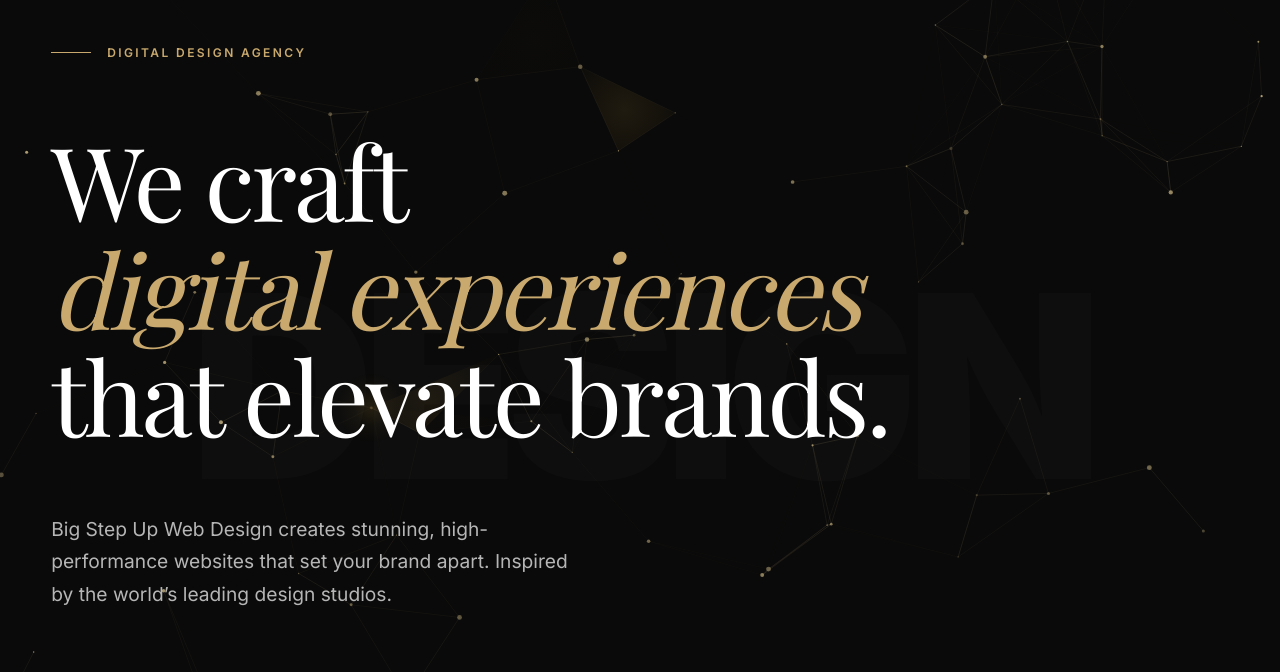
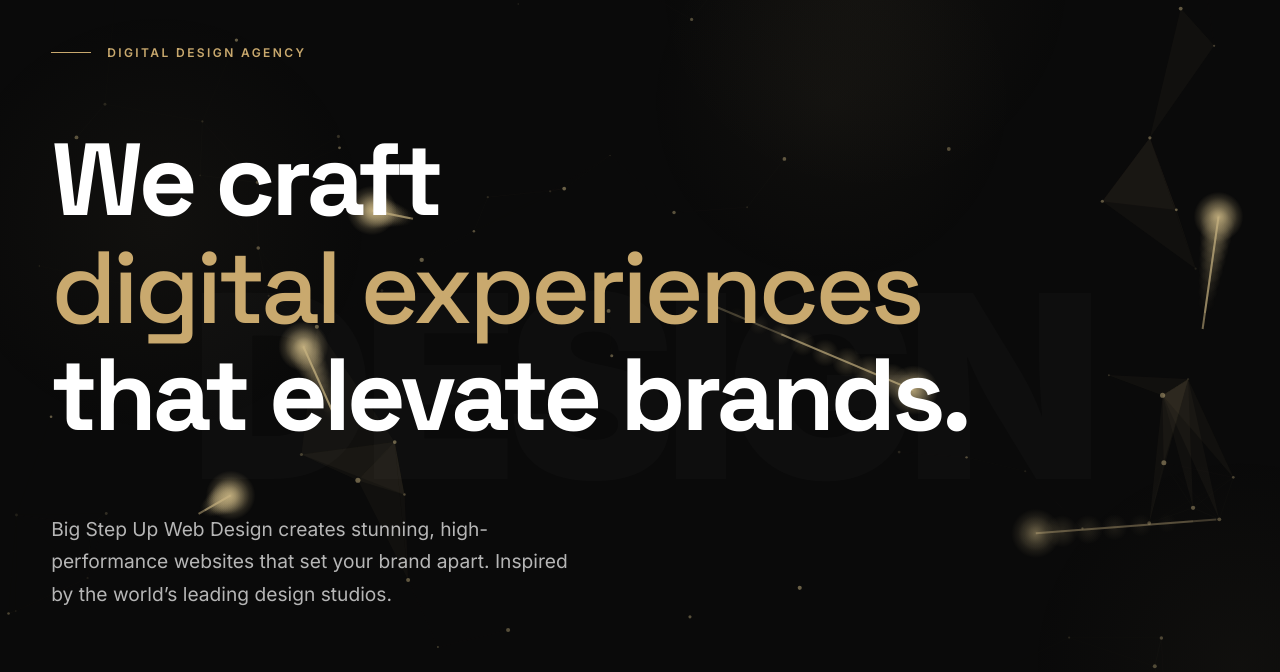
Before and after one commit to loveomoruyi/big-step-up-web-design, a plain HTML site: page index.html in a window 1280 px wide. Shown: the part 85-757 px from the top of the page. Drawn offline with nearby package versions, Linux system fonts and the light colour scheme; a web font is replaced by a local one.

Commit message:
Enhance plexus streaming highlights & update to modern Space Grotesk font
- Streaming highlights: increased from 5 to 12 lights, faster speed (0.012+random*0.018), brighter (alpha 0.85), smooth fade-out trail effect with 10-point trail history
- Font: replaced elegant Playfair Display with modern Space Grotesk (bold 700, tight -0.04em tracking)
- Title treatment: removed italic, added bold weight for contemporary Framer-inspired look
- More ambient glow points (4 vs 3), shorter stream delays for more energy

```diff
--- a/index.html
+++ b/index.html
@@ -7,7 +7,7 @@
     <link rel="stylesheet" href="styles.css">
     <link rel="preconnect" href="https://fonts.googleapis.com">
     <link rel="preconnect" href="https://fonts.gstatic.com" crossorigin>
-    <link href="https://fonts.googleapis.com/css2?family=Inter:wght@300;400;500;600;700;800;900&family=Playfair+Display:ital,wght@0,400;0,700;0,900;1,400;1,700;1,900&display=swap" rel="stylesheet">
+    <link href="https://fonts.googleapis.com/css2?family=Inter:wght@300;400;500;600;700;800;900&family=Space+Grotesk:wght@300;400;500;600;700&display=swap" rel="stylesheet">
 </head>
 <body>
     <div class="cursor-dot"></div>
--- a/script.js
+++ b/script.js
@@ -1,300 +1,190 @@
-// Plexus Digital FX Technology Background Animation
-// Enhanced with golden streaming highlights, breathing effects, and shape highlighting
-
 (function() {
-    var canvas = document.createElement('canvas');
+    const canvas = document.createElement('canvas');
     canvas.id = 'plexus-canvas';
     canvas.style.cssText = 'position:fixed;top:0;left:0;width:100%;height:100%;z-index:0;pointer-events:none;';
     document.body.insertBefore(canvas, document.body.firstChild);
-    var ctx = canvas.getContext('2d');
-    var width, height, particles = [], mouse = {x:null,y:null,radius:150};
-    var config = {count:80,size:2,lineDist:150,speed:0.5,color:'200,180,130'};
-    var time = 0;
-    var highlightedShapes = [];
-    var streamingLines = [];
-    var breathCycle = 0;
+    const ctx = canvas.getContext('2d');
+    const config = { count: 80, size: 2, lineDist: 150, speed: 0.5, color: '200,180,130' };
+    let W, H, particles = [], streams = [], mouse = { x: -1000, y: -1000 }, breathCycle = 0, glowPoints = [];
 
-    function resize(){width=canvas.width=window.innerWidth;height=canvas.height=window.innerHeight;}
+    function resize() { W = canvas.width = window.innerWidth; H = canvas.height = window.innerHeight; initGlowPoints(); }
 
-    function Particle(){
-        this.x=Math.random()*width;
-        this.y=Math.random()*height;
-        this.vx=(Math.random()-0.5)*config.speed;
-        this.vy=(Math.random()-0.5)*config.speed;
-        this.size=Math.random()*config.size+0.5;
-        this.opacity=Math.random()*0.5+0.3;
-        this.baseOpacity=this.opacity;
-    }
-
-    Particle.prototype.update=function(){
-        if(mouse.x!==null){
-            var dx=this.x-mouse.x,dy=this.y-mouse.y,dist=Math.sqrt(dx*dx+dy*dy);
-            if(dist<mouse.radius){
-                var force=(mouse.radius-dist)/mouse.radius;
-                this.vx+=dx/dist*force*0.02;
-                this.vy+=dy/dist*force*0.02;
-            }
-        }
-        var spd=Math.sqrt(this.vx*this.vx+this.vy*this.vy);
-        if(spd>config.speed*2){this.vx=this.vx/spd*config.speed*2;this.vy=this.vy/spd*config.speed*2;}
-        this.x+=this.vx;this.y+=this.vy;
-        if(this.x<0||this.x>width)this.vx*=-1;
-        if(this.y<0||this.y>height)this.vy*=-1;
-        if(this.x<0)this.x=0;if(this.x>width)this.x=width;
-        if(this.y<0)this.y=0;if(this.y>height)this.y=height;
-        // Breathing effect on particle opacity
-        this.opacity = this.baseOpacity + Math.sin(time * 0.002 + this.x * 0.01) * 0.15;
-    };
-
-    Particle.prototype.draw=function(){
-        ctx.beginPath();
-        ctx.arc(this.x,this.y,this.size,0,Math.PI*2);
-        ctx.fillStyle='rgba('+config.color+','+this.opacity+')';
-        ctx.fill();
-    };
-
-    function init(){
-        particles=[];
-        for(var i=0;i<config.count;i++)particles.push(new Particle());
-        // Initialize streaming lines
-        for(var i=0;i<5;i++){
-            streamingLines.push({
-                startIdx: Math.floor(Math.random()*config.count),
-                endIdx: Math.floor(Math.random()*config.count),
-                progress: 0,
-                speed: 0.005 + Math.random()*0.008,
-                active: true,
-                delay: Math.random()*200
-            });
+    function initGlowPoints() {
+        glowPoints = [];
+        for (let i = 0; i < 4; i++) {
+            glowPoints.push({ x: Math.random() * W, y: Math.random() * H, radius: 150 + Math.random() * 100, phase: Math.random() * Math.PI * 2, speedX: (Math.random() - 0.5) * 0.3, speedY: (Math.random() - 0.5) * 0.3 });
         }
     }
 
-    // Find triangles/polygons formed by connected particles
-    function findShapes(){
-        var shapes = [];
-        var len = particles.length;
-        for(var i=0;i<len;i++){
-            for(var j=i+1;j<len;j++){
-                var dx1=particles[i].x-particles[j].x;
-                var dy1=particles[i].y-particles[j].y;
-                var d1=Math.sqrt(dx1*dx1+dy1*dy1);
-                if(d1>config.lineDist)continue;
-                for(var k=j+1;k<len;k++){
-                    var dx2=particles[i].x-particles[k].x;
-                    var dy2=particles[i].y-particles[k].y;
-                    var d2=Math.sqrt(dx2*dx2+dy2*dy2);
-                    if(d2>config.lineDist)continue;
-                    var dx3=particles[j].x-particles[k].x;
-                    var dy3=particles[j].y-particles[k].y;
-                    var d3=Math.sqrt(dx3*dx3+dy3*dy3);
-                    if(d3>config.lineDist)continue;
-                    // Found a triangle
-                    shapes.push({
-                        points:[particles[i],particles[j],particles[k]],
-                        avgDist:(d1+d2+d3)/3
-                    });
-                    if(shapes.length>15)return shapes; // Limit for performance
+    class Particle {
+        constructor() {
+            this.x = Math.random() * W; this.y = Math.random() * H;
+            this.vx = (Math.random() - 0.5) * config.speed; this.vy = (Math.random() - 0.5) * config.speed;
+            this.baseSize = config.size * (0.5 + Math.random() * 0.5);
+            this.breathPhase = Math.random() * Math.PI * 2;
+            this.breathSpeed = 0.01 + Math.random() * 0.02;
+        }
+        update() {
+            this.x += this.vx; this.y += this.vy;
+            if (this.x < 0 || this.x > W) this.vx *= -1;
+            if (this.y < 0 || this.y > H) this.vy *= -1;
+            this.breathPhase += this.breathSpeed;
+            let dx = this.x - mouse.x, dy = this.y - mouse.y;
+            let dist = Math.sqrt(dx * dx + dy * dy);
+            if (dist < 150) { let force = (150 - dist) / 150 * 0.5; this.vx += (dx / dist) * force; this.vy += (dy / dist) * force; }
+            this.vx *= 0.99; this.vy *= 0.99;
+        }
+        draw() {
+            let breathAlpha = 0.3 + Math.sin(this.breathPhase) * 0.2;
+            let breathSize = this.baseSize * (1 + Math.sin(this.breathPhase) * 0.3);
+            ctx.beginPath(); ctx.arc(this.x, this.y, breathSize, 0, Math.PI * 2);
+            ctx.fillStyle = 'rgba(' + config.color + ',' + breathAlpha + ')';
+            ctx.fill();
+        }
+    }
+
+    function createStream() {
+        return { from: Math.floor(Math.random() * config.count), to: Math.floor(Math.random() * config.count), progress: 0, speed: 0.012 + Math.random() * 0.018, delay: Math.random() * 80, trail: [] };
+    }
+
+    function init() {
+        particles = []; streams = [];
+        for (let i = 0; i < config.count; i++) particles.push(new Particle());
+        for (let i = 0; i < 12; i++) streams.push(createStream());
+    }
+
+    function getDist(a, b) { let dx = a.x - b.x, dy = a.y - b.y; return Math.sqrt(dx * dx + dy * dy); }
+
+    function findShapes() {
+        let shapes = [], len = particles.length;
+        for (let i = 0; i < len; i++) {
+            for (let j = i + 1; j < len; j++) {
+                let d1 = getDist(particles[i], particles[j]);
+                if (d1 > config.lineDist) continue;
+                for (let k = j + 1; k < len; k++) {
+                    let d2 = getDist(particles[i], particles[k]);
+                    let d3 = getDist(particles[j], particles[k]);
+                    if (d2 < config.lineDist && d3 < config.lineDist) {
+                        shapes.push([particles[i], particles[j], particles[k]]);
+                        if (shapes.length > 15) return shapes;
+                    }
                 }
             }
         }
         return shapes;
     }
 
-    // Update highlighted shapes periodically
-    var shapeTimer = 0;
-    function updateHighlightedShapes(){
-        shapeTimer++;
-        if(shapeTimer % 120 === 0){ // Every ~2 seconds at 60fps
-            var allShapes = findShapes();
-            highlightedShapes = [];
-            // Pick 3-5 random shapes to highlight
-            var count = Math.min(allShapes.length, 3 + Math.floor(Math.random()*3));
-            var shuffled = allShapes.sort(function(){return Math.random()-0.5;});
-            for(var i=0;i<count;i++){
-                highlightedShapes.push({
-                    shape: shuffled[i],
-                    fadeIn: 0,
-                    phase: Math.random() * Math.PI * 2
-                });
-            }
-        }
-    }
-
-    // Draw shapes with golden pulsing fill
-    function drawShapes(){
-        for(var i=0;i<highlightedShapes.length;i++){
-            var hs = highlightedShapes[i];
-            if(!hs || !hs.shape)continue;
-            var pts = hs.shape.points;
-            // Breathing/pulsing opacity
-            hs.fadeIn = Math.min(hs.fadeIn + 0.02, 1);
-            var pulse = Math.sin(time * 0.003 + hs.phase) * 0.5 + 0.5;
-            var alpha = pulse * 0.06 * hs.fadeIn; // Very subtle golden fill
-
-            ctx.beginPath();
-            ctx.moveTo(pts[0].x, pts[0].y);
-            ctx.lineTo(pts[1].x, pts[1].y);
-            ctx.lineTo(pts[2].x, pts[2].y);
-            ctx.closePath();
-
-            // Golden gradient fill
-            var centerX = (pts[0].x + pts[1].x + pts[2].x) / 3;
-            var centerY = (pts[0].y + pts[1].y + pts[2].y) / 3;
-            var grad = ctx.createRadialGradient(centerX, centerY, 0, centerX, centerY, hs.shape.avgDist * 0.7);
-            grad.addColorStop(0, 'rgba(255, 200, 80, ' + (alpha * 1.5) + ')');
-            grad.addColorStop(0.5, 'rgba(218, 165, 50, ' + alpha + ')');
-            grad.addColorStop(1, 'rgba(180, 130, 40, ' + (alpha * 0.3) + ')');
-            ctx.fillStyle = grad;
+    function drawShapes() {
+        let shapes = findShapes();
+        let pulse = Math.sin(breathCycle * 0.5) * 0.5 + 0.5;
+        for (let i = 0; i < shapes.length; i++) {
+            let s = shapes[i];
+            ctx.beginPath(); ctx.moveTo(s[0].x, s[0].y); ctx.lineTo(s[1].x, s[1].y); ctx.lineTo(s[2].x, s[2].y); ctx.closePath();
+            ctx.fillStyle = 'rgba(' + config.color + ',' + (0.02 + pulse * 0.02) + ')';
             ctx.fill();
         }
     }
 
-    function drawLines(){
-        var len=particles.length;
-        for(var i=0;i<len;i++){
-            for(var j=i+1;j<len;j++){
-                var dx=particles[i].x-particles[j].x;
-                var dy=particles[i].y-particles[j].y;
-                var dist=Math.sqrt(dx*dx+dy*dy);
-                if(dist<config.lineDist){
-                    var baseAlpha = (1-dist/config.lineDist)*0.4;
-                    // Base line with subtle breathing
-                    var breathAlpha = baseAlpha * (0.8 + Math.sin(breathCycle + i*0.1)*0.2);
-                    ctx.beginPath();
-                    ctx.moveTo(particles[i].x,particles[i].y);
-                    ctx.lineTo(particles[j].x,particles[j].y);
-                    ctx.strokeStyle='rgba('+config.color+','+breathAlpha+')';
-                    ctx.lineWidth=0.5;
-                    ctx.stroke();
+    function drawLines() {
+        let breathAlpha = 0.08 + Math.sin(breathCycle) * 0.03;
+        for (let i = 0; i < particles.length; i++) {
+            for (let j = i + 1; j < particles.length; j++) {
+                let d = getDist(particles[i], particles[j]);
+                if (d < config.lineDist) {
+                    let alpha = (1 - d / config.lineDist) * breathAlpha;
+                    ctx.beginPath(); ctx.moveTo(particles[i].x, particles[i].y); ctx.lineTo(particles[j].x, particles[j].y);
+                    ctx.strokeStyle = 'rgba(' + config.color + ',' + alpha + ')';
+                    ctx.lineWidth = 0.5; ctx.stroke();
                 }
             }
         }
     }
 
-    // Draw golden streaming highlights along lines
-    function drawStreamingHighlights(){
-        var len = particles.length;
-        for(var s=0;s<streamingLines.length;s++){
-            var stream = streamingLines[s];
-            if(time < stream.delay)continue;
-
+    function drawStreamingHighlights() {
+        for (let i = 0; i < streams.length; i++) {
+            let stream = streams[i];
+            if (stream.delay > 0) { stream.delay--; continue; }
             stream.progress += stream.speed;
-            if(stream.progress > 1){
-                // Reset with new random connection
-                stream.progress = 0;
-                stream.startIdx = Math.floor(Math.random()*len);
-                stream.endIdx = Math.floor(Math.random()*len);
-                stream.speed = 0.005 + Math.random()*0.008;
-                stream.delay = time + Math.random()*60;
+            if (stream.progress >= 1) { streams[i] = createStream(); streams[i].delay = Math.random() * 80; continue; }
+            let p1 = particles[stream.from], p2 = particles[stream.to];
+            if (!p1 || !p2) continue;
+            let currentX = p1.x + (p2.x - p1.x) * stream.progress;
+            let currentY = p1.y + (p2.y - p1.y) * stream.progress;
+            stream.trail.push({ x: currentX, y: currentY });
+            if (stream.trail.length > 10) stream.trail.shift();
+            let streamAlpha = Math.sin(stream.progress * Math.PI) * 0.85;
+            for (let t = 0; t < stream.trail.length; t++) {
+                let tp = stream.trail[t];
+                let tf = t / stream.trail.length;
+                let ta = streamAlpha * tf * 0.6;
+                if (ta <= 0) continue;
+                let tr = 8 + tf * 12;
+                let grad = ctx.createRadialGradient(tp.x, tp.y, 0, tp.x, tp.y, tr);
+                grad.addColorStop(0, 'rgba(' + config.color + ',' + ta + ')');
+                grad.addColorStop(1, 'rgba(' + config.color + ',0)');
+                ctx.beginPath(); ctx.arc(tp.x, tp.y, tr, 0, Math.PI * 2); ctx.fillStyle = grad; ctx.fill();
             }
-
-            var p1 = particles[stream.startIdx];
-            var p2 = particles[stream.endIdx];
-            if(!p1 || !p2)continue;
-
-            var dx = p2.x - p1.x;
-            var dy = p2.y - p1.y;
-            var dist = Math.sqrt(dx*dx+dy*dy);
-            if(dist > config.lineDist * 1.5)continue; // Only highlight connected-ish lines
-
-            // Calculate streaming point position
-            var px = p1.x + dx * stream.progress;
-            var py = p1.y + dy * stream.progress;
-
-            // Golden streaming glow
-            var streamAlpha = Math.sin(stream.progress * Math.PI) * 0.7; // Fade in/out along path
-            var grad = ctx.createRadialGradient(px, py, 0, px, py, 20);
-            grad.addColorStop(0, 'rgba(255, 215, 80, ' + (streamAlpha * 0.6) + ')');
-            grad.addColorStop(0.4, 'rgba(218, 175, 50, ' + (streamAlpha * 0.3) + ')');
-            grad.addColorStop(1, 'rgba(180, 140, 30, 0)');
-
-            ctx.beginPath();
-            ctx.arc(px, py, 20, 0, Math.PI*2);
-            ctx.fillStyle = grad;
-            ctx.fill();
-
-            // Bright core line segment near the streaming point
-            var segLen = 0.15; // Length of bright segment
-            var segStart = Math.max(0, stream.progress - segLen/2);
-            var segEnd = Math.min(1, stream.progress + segLen/2);
-            var sx = p1.x + dx * segStart;
-            var sy = p1.y + dy * segStart;
-            var ex = p1.x + dx * segEnd;
-            var ey = p1.y + dy * segEnd;
-
-            ctx.beginPath();
-            ctx.moveTo(sx, sy);
-            ctx.lineTo(ex, ey);
-            var lineGrad = ctx.createLinearGradient(sx, sy, ex, ey);
-            lineGrad.addColorStop(0, 'rgba(255, 200, 80, 0)');
-            lineGrad.addColorStop(0.5, 'rgba(255, 215, 100, ' + (streamAlpha * 0.8) + ')');
-            lineGrad.addColorStop(1, 'rgba(255, 200, 80, 0)');
-            ctx.strokeStyle = lineGrad;
-            ctx.lineWidth = 2;
-            ctx.stroke();
+            if (stream.trail.length > 1) {
+                ctx.beginPath(); ctx.moveTo(stream.trail[0].x, stream.trail[0].y);
+                for (let t = 1; t < stream.trail.length; t++) ctx.lineTo(stream.trail[t].x, stream.trail[t].y);
+                ctx.strokeStyle = 'rgba(' + config.color + ',' + (streamAlpha * 0.4) + ')';
+                ctx.lineWidth = 2; ctx.stroke();
+            }
+            let mg = ctx.createRadialGradient(currentX, currentY, 0, currentX, currentY, 25);
+            mg.addColorStop(0, 'rgba(' + config.color + ',' + streamAlpha + ')');
+            mg.addColorStop(0.4, 'rgba(' + config.color + ',' + (streamAlpha * 0.5) + ')');
+            mg.addColorStop(1, 'rgba(' + config.color + ',0)');
+            ctx.beginPath(); ctx.arc(currentX, currentY, 25, 0, Math.PI * 2); ctx.fillStyle = mg; ctx.fill();
+            let segStart = Math.max(0, stream.progress - 0.15);
+            let sx = p1.x + (p2.x - p1.x) * segStart, sy = p1.y + (p2.y - p1.y) * segStart;
+            ctx.beginPath(); ctx.moveTo(sx, sy); ctx.lineTo(currentX, currentY);
+            ctx.strokeStyle = 'rgba(' + config.color + ',' + (streamAlpha * 0.7) + ')';
+            ctx.lineWidth = 2; ctx.stroke();
         }
     }
 
-    // Draw additional ambient golden glow points that breathe
-    function drawAmbientGlow(){
-        var glowCount = 3;
-        for(var i=0;i<glowCount;i++){
-            var idx = Math.floor((time * 0.001 + i * 33.33) % particles.length);
-            var p = particles[idx];
-            if(!p)continue;
-            var pulse = Math.sin(time * 0.002 + i * 2.1) * 0.5 + 0.5;
-            var alpha = pulse * 0.15;
-            var grad = ctx.createRadialGradient(p.x, p.y, 0, p.x, p.y, 35);
-            grad.addColorStop(0, 'rgba(255, 200, 80, ' + alpha + ')');
-            grad.addColorStop(0.5, 'rgba(200, 160, 50, ' + (alpha*0.4) + ')');
-            grad.addColorStop(1, 'rgba(150, 120, 30, 0)');
-            ctx.beginPath();
-            ctx.arc(p.x, p.y, 35, 0, Math.PI*2);
-            ctx.fillStyle = grad;
-            ctx.fill();
+    function drawAmbientGlow() {
+        for (let i = 0; i < glowPoints.length; i++) {
+            let gp = glowPoints[i];
+            gp.x += gp.speedX; gp.y += gp.speedY;
+            if (gp.x < 0 || gp.x > W) gp.speedX *= -1;
+            if (gp.y < 0 || gp.y > H) gp.speedY *= -1;
+            let alpha = 0.03 + Math.sin(breathCycle + gp.phase) * 0.015;
+            let grad = ctx.createRadialGradient(gp.x, gp.y, 0, gp.x, gp.y, gp.radius);
+            grad.addColorStop(0, 'rgba(' + config.color + ',' + alpha + ')');
+            grad.addColorStop(1, 'rgba(' + config.color + ',0)');
+            ctx.beginPath(); ctx.arc(gp.x, gp.y, gp.radius, 0, Math.PI * 2); ctx.fillStyle = grad; ctx.fill();
         }
     }
 
-    function animate(){
-        ctx.clearRect(0,0,width,height);
-        time++;
-        breathCycle += 0.015; // Slow breathing cycle
-
-        // Update and draw particles
-        particles.forEach(function(p){p.update();p.draw();});
-
-        // Draw base connecting lines with breathing
-        drawLines();
-
-        // Draw golden streaming highlights
-        drawStreamingHighlights();
-
-        // Update and draw highlighted shapes
-        updateHighlightedShapes();
-        drawShapes();
-
-        // Draw ambient glow
-        drawAmbientGlow();
-
+    function animate() {
+        ctx.clearRect(0, 0, W, H);
+        breathCycle += 0.015;
+        for (let i = 0; i < particles.length; i++) particles[i].update();
+        drawAmbientGlow(); drawShapes(); drawLines(); drawStreamingHighlights();
+        for (let i = 0; i < particles.length; i++) particles[i].draw();
         requestAnimationFrame(animate);
     }
 
-    window.addEventListener('mousemove',function(e){mouse.x=e.clientX;mouse.y=e.clientY;});
-    window.addEventListener('mouseout',function(){mouse.x=null;mouse.y=null;});
-    window.addEventListener('resize',resize);
+    document.addEventListener('mousemove', function(e) { mouse.x = e.clientX; mouse.y = e.clientY; });
+    document.addEventListener('mouseleave', function() { mouse.x = -1000; mouse.y = -1000; });
+    window.addEventListener('resize', function() { resize(); });
 
-    resize();init();animate();
+    resize(); init(); animate();
 
-    // Smooth text animations
-    function initTextAnim(){
-        var eyebrow=document.querySelector('.hero-eyebrow');
-        var lines=document.querySelectorAll('.title-line');
-        var subtitle=document.querySelector('.hero-subtitle');
-        var cta=document.querySelector('.hero-cta');
-        if(eyebrow){eyebrow.style.opacity='0';eyebrow.style.transform='translateY(20px)';setTimeout(function(){eyebrow.style.transition='opacity 0.8s ease, transform 0.8s ease';eyebrow.style.opacity='1';eyebrow.style.transform='translateY(0)';},300);}
-        lines.forEach(function(l,i){l.style.opacity='0';l.style.transform='translateY(40px)';setTimeout(function(){l.style.transition='opacity 0.8s ease, transform 0.8s ease';l.style.opacity='1';l.style.transform='translateY(0)';},500+i*200);});
-        if(subtitle){subtitle.style.opacity='0';subtitle.style.transform='translateY(20px)';setTimeout(function(){subtitle.style.transition='opacity 0.8s ease, transform 0.8s ease';subtitle.style.opacity='1';subtitle.style.transform='translateY(0)';},1200);}
-        if(cta){cta.style.opacity='0';cta.style.transform='translateY(20px)';setTimeout(function(){cta.style.transition='opacity 0.8s ease, transform 0.8s ease';cta.style.opacity='1';cta.style.transform='translateY(0)';},1500);}
+    function initTextAnim() {
+        var lines = document.querySelectorAll('.title-line');
+        lines.forEach(function(line, i) {
+            line.style.opacity = '0'; line.style.transform = 'translateY(20px)';
+            line.style.transition = 'opacity 0.8s ease, transform 0.8s ease';
+            line.style.transitionDelay = (i * 0.2) + 's';
+            setTimeout(function() { line.style.opacity = '1'; line.style.transform = 'translateY(0)'; }, 100);
+        });
+        var subtitle = document.querySelector('.hero-subtitle');
+        if (subtitle) { subtitle.style.opacity = '0'; subtitle.style.transition = 'opacity 1.2s ease'; subtitle.style.transitionDelay = '0.8s'; setTimeout(function() { subtitle.style.opacity = '1'; }, 100); }
+        var cta = document.querySelector('.hero-cta');
+        if (cta) { cta.style.opacity = '0'; cta.style.transition = 'opacity 1s ease'; cta.style.transitionDelay = '1.2s'; setTimeout(function() { cta.style.opacity = '1'; }, 100); }
     }
-    if(document.readyState==='loading'){document.addEventListener('DOMContentLoaded',initTextAnim);}else{initTextAnim();}
+
+    if (document.readyState === 'loading') { document.addEventListener('DOMContentLoaded', initTextAnim); } else { initTextAnim(); }
 })();
--- a/styles.css
+++ b/styles.css
@@ -16,7 +16,7 @@
     --color-accent: #e8e4df;
     --color-accent-warm: #c9a96e;
     --font-primary: 'Inter', -apple-system, BlinkMacSystemFont, sans-serif;
-    --font-display: 'Playfair Display', Georgia, serif;
+    --font-display: 'Space Grotesk', sans-serif;
     --transition-smooth: cubic-bezier(0.25, 0.46, 0.45, 0.94);
     --transition-bounce: cubic-bezier(0.34, 1.56, 0.64, 1);
     --transition-fast: 0.3s var(--transition-smooth);
@@ -256,9 +256,9 @@ img {
 .hero-title {
     font-family: var(--font-display);
     font-size: clamp(3rem, 8vw, 7.5rem);
-    font-weight: 400;
+    font-weight: 700;
     line-height: 1.05;
-    letter-spacing: -0.03em;
+    letter-spacing: -0.04em;
     margin-bottom: var(--space-lg);
 }
 
@@ -273,7 +273,7 @@ img {
 .title-line:nth-child(3) { animation-delay: 0.8s; }
 
 .title-italic {
-    font-style: italic;
+    font-style: normal; font-weight: 500;
     color: var(--color-accent-warm);
 }
 
@@ -410,9 +410,9 @@ img {
 .section-title {
     font-family: var(--font-display);
     font-size: clamp(2.5rem, 6vw, 5rem);
-    font-weight: 400;
+    font-weight: 700;
     line-height: 1.1;
-    letter-spacing: -0.03em;
+    letter-spacing: -0.04em;
 }
 
 .section-subtitle {
@@ -623,7 +623,7 @@ img {
     font-family: var(--font-display);
     font-size: clamp(2rem, 4vw, 3.5rem);
     font-weight: 300;
-    font-style: italic;
+    font-style: normal; font-weight: 500;
     color: var(--color-text-muted);
 }
 
@@ -651,7 +651,7 @@ img {
 .about-headline {
     font-family: var(--font-display);
     font-size: clamp(1.75rem, 3vw, 2.5rem);
-    font-weight: 400;
+    font-weight: 700;
     line-height: 1.3;
     margin-bottom: var(--space-md);
     letter-spacing: -0.02em;
@@ -686,8 +686,8 @@ img {
 .stat-number {
     font-family: var(--font-display);
     font-size: 3rem;
-    font-weight: 400;
-    letter-spacing: -0.03em;
+    font-weight: 700;
+    letter-spacing: -0.04em;
     color: var(--color-accent-warm);
 }
 
@@ -778,9 +778,9 @@ img {
 .contact-title {
     font-family: var(--font-display);
     font-size: clamp(2.5rem, 5vw, 4.5rem);
-    font-weight: 400;
+    font-weight: 700;
     line-height: 1.15;
-    letter-spacing: -0.03em;
+    letter-spacing: -0.04em;
     margin: var(--space-md) 0;
 }
 
```
Also changed, not shown: 3 other files.
